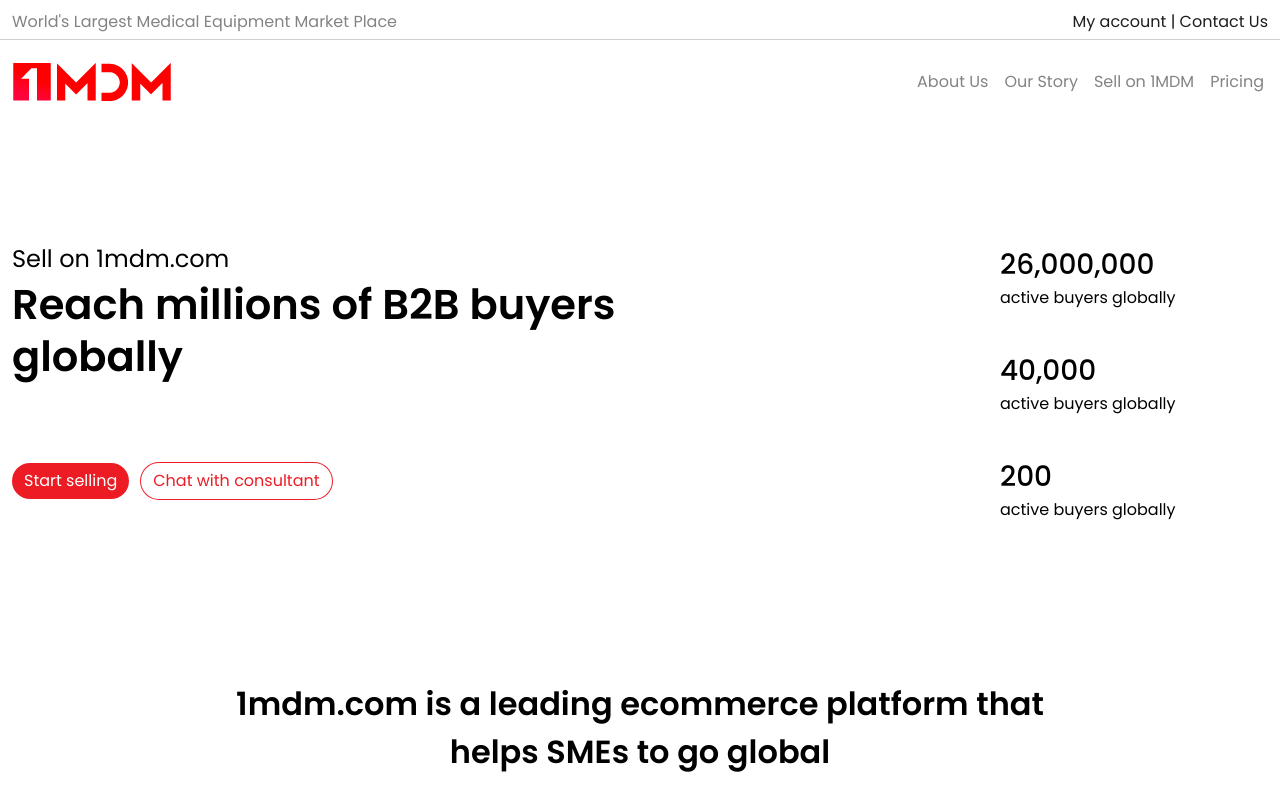
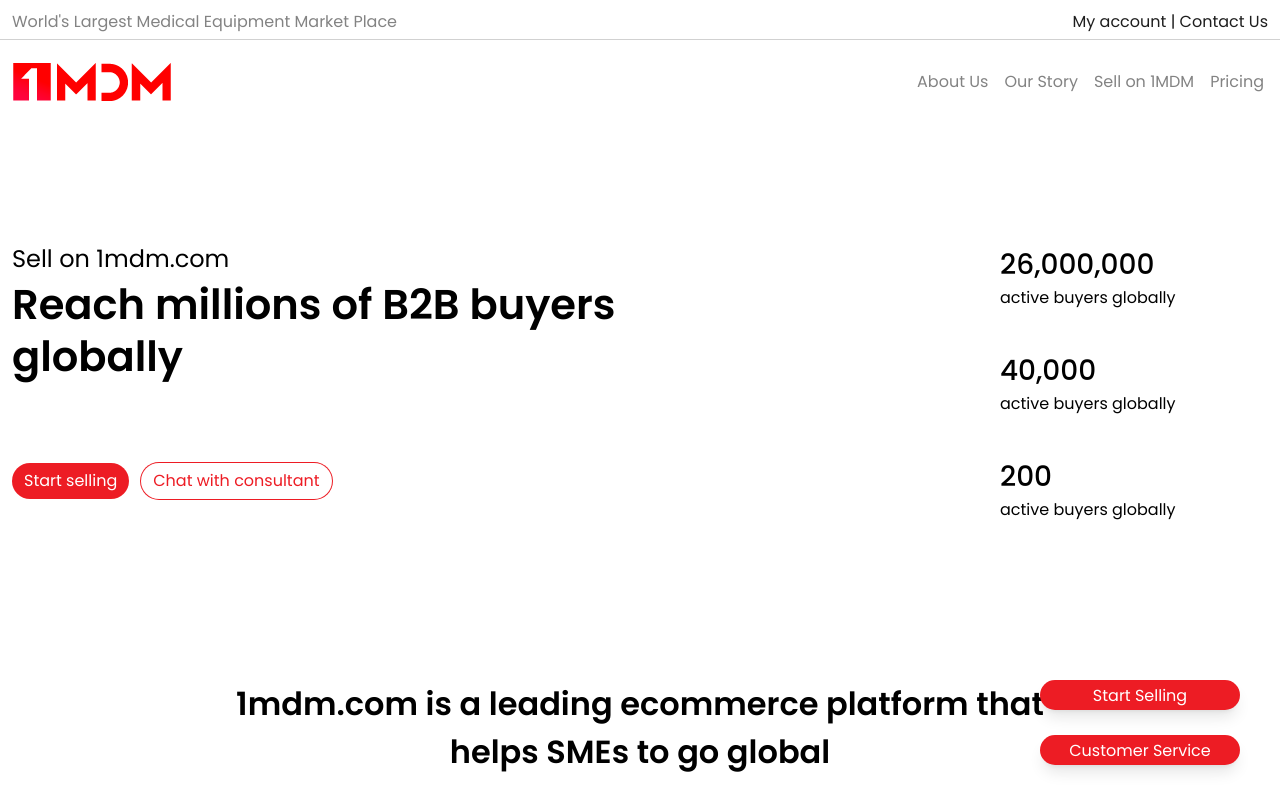
Before and after one commit to Rakesh799/SuperLabs-Frontend-Developer-Internship-Task2, a React (Vite) app: page / in a window 1280 px wide. Shown: the top 800 px of the page. Built offline with nearby package versions, Linux system fonts and the light colour scheme.

Commit message:
added floating buttons

```diff
--- a/src/App.jsx
+++ b/src/App.jsx
@@ -9,6 +9,7 @@
 import TopSection from './components/TopSection'
 import FooterSection from './components/FooterSection'
 import Copyright from './components/Copyright'
+import FloatingButtons from './components/FloatingButtons'
 
 function App() {
 
@@ -20,10 +21,11 @@
       <BannerHeading />
       <Check />
       <Tabs />
-      <Slider/>
-      <FooterBanner/>
-      <FooterSection/>
-      <Copyright/>
+      <Slider />
+      <FooterBanner />
+      <FooterSection />
+      <FloatingButtons />
+      <Copyright />
 
     </>
   )
--- /dev/null
+++ b/src/components/FloatingButtons.jsx
@@ -0,0 +1,17 @@
+import React from 'react'
+
+function FloatingButtons() {
+    return (
+        <div>
+            <button className="z-50 fixed bottom-[90px] right-[40px] w-[200px] h-[30px] bg-[#ed1c24] text-white rounded-full text-center shadow-lg shadow-black/10 py-1">
+                Start Selling
+            </button>
+
+            <button className="z-50 fixed bottom-[35px] right-[40px] w-[200px] h-[30px] bg-[#ed1c24] text-white rounded-full text-center shadow-lg shadow-black/10 py-1">
+                Customer Service
+            </button>
+        </div>
+    )
+}
+
+export default FloatingButtons
```
